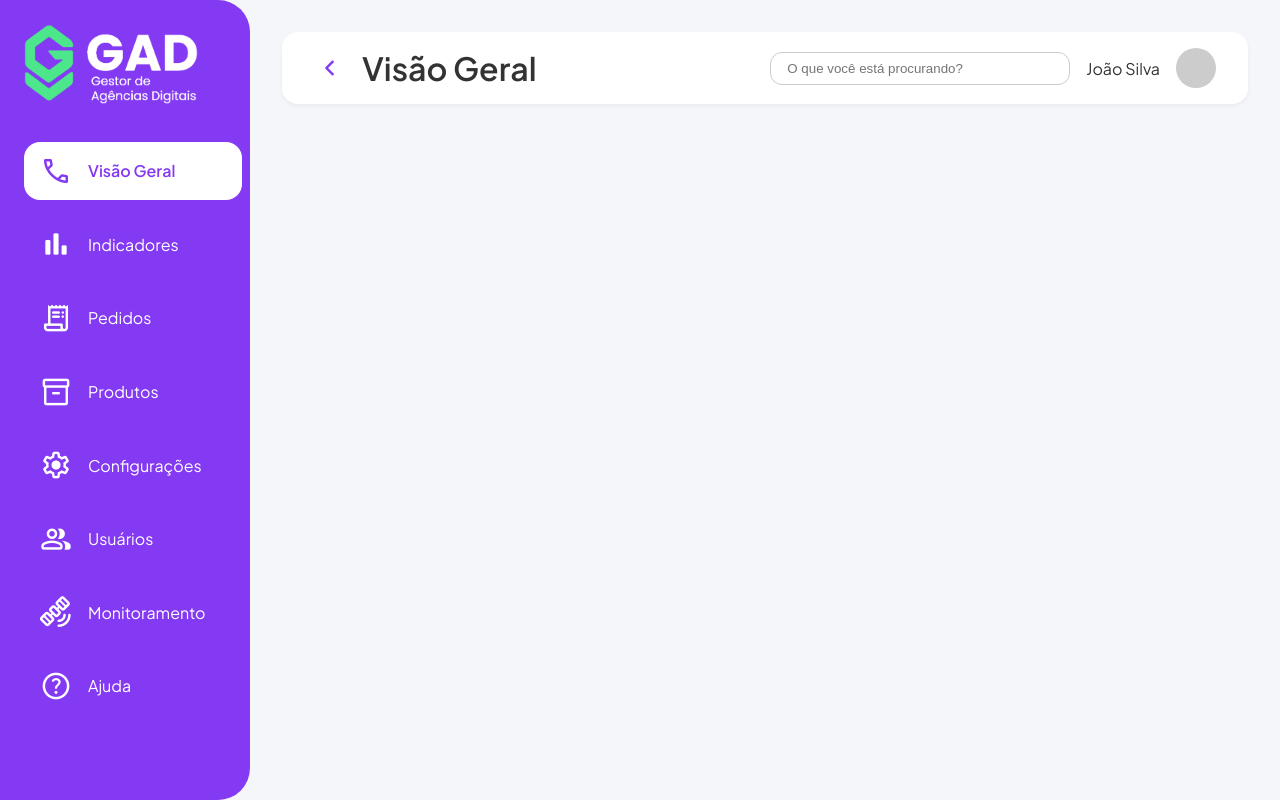
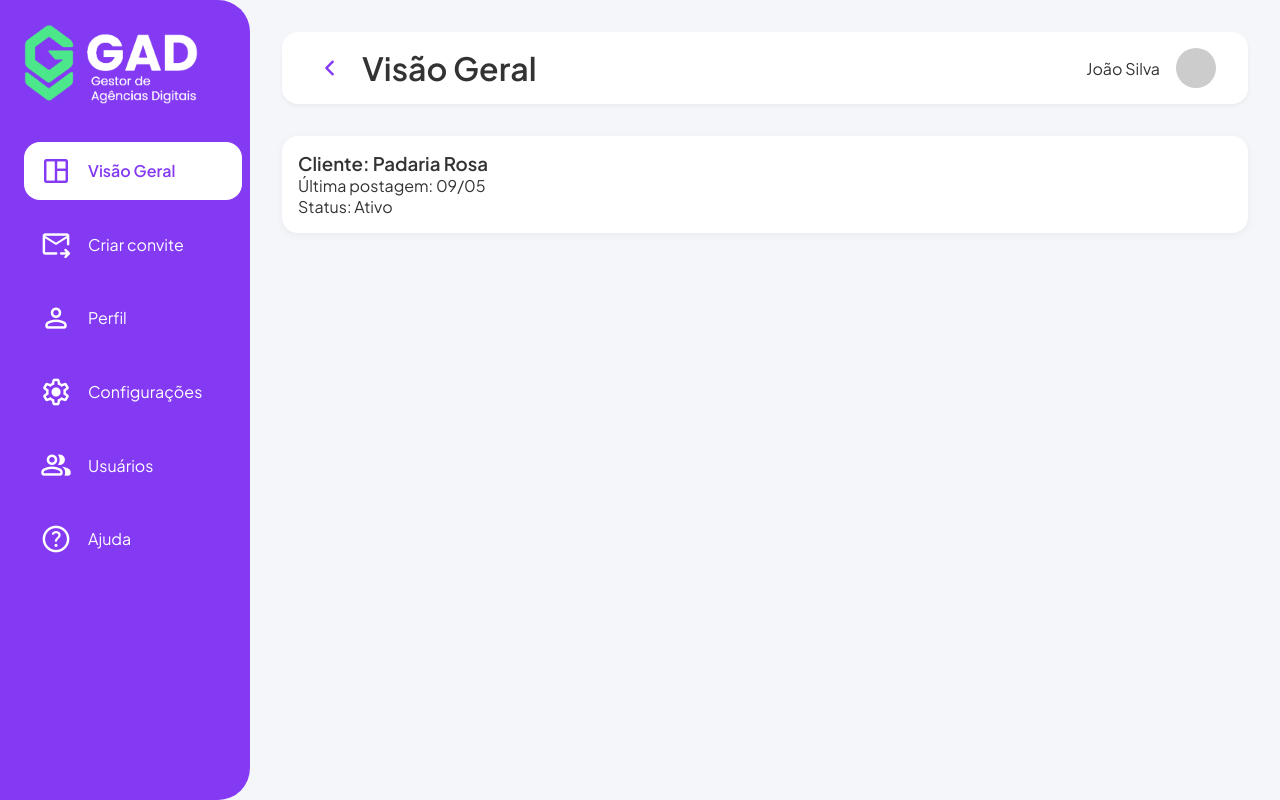
Before and after one commit to eriksantz/Projeto_Integrador, a PHP site: page /painel.html in a window 1280 px wide. Run offline with PHP 8.4, Linux system fonts and the light colour scheme.

Commit message:
Add files via upload

```diff
--- a/_PROJETO INTEGRADOR/cadastro.html
+++ b/_PROJETO INTEGRADOR/cadastro.html
@@ -224,8 +224,8 @@
         <input type="password" name="senha" placeholder="Digite sua senha" required>
 
         <div id="campos_gestor">
-          <label for="empresa">Nome da empresa</label>
-          <input type="text" name="empresa" placeholder="Digite o nome da empresa">
+          <label for="empresa">CNPJ</label>
+          <input type="text" name="empresa" placeholder="Digite seu CNPJ">
         </div>
 
         <button type="submit">Criar conta</button>
--- a/_PROJETO INTEGRADOR/painel.html
+++ b/_PROJETO INTEGRADOR/painel.html
@@ -155,6 +155,30 @@
             z-index: 10;
             color: #843af3;
         }
+
+        .menu-item .text {
+            letter-spacing: 0.001em;
+        }
+
+        .clientes-grid {
+    display: grid;
+    grid-template-columns: repeat(auto-fit, minmax(250px, 1fr));
+    gap: 1rem;
+}
+
+.cliente-card {
+    background: white;
+    padding: 1rem;
+    border-radius: 1rem;
+    box-shadow: 0 2px 8px rgba(0,0,0,0.05);
+    cursor: pointer;
+    transition: transform 0.2s;
+}
+
+.cliente-card:hover {
+    transform: scale(1.02);
+}
+
     </style>
 </head>
 
@@ -165,20 +189,16 @@
                 <img src="imagens/logo_GAD_PAINEL.png" alt="Logo" style="width: 80%; height: auto;" />
             </div>
             <nav class="menu">
-                <a href="#" class="menu-item active"><span class="material-symbols-rounded">phone</span><span
+                <a href="#" class="menu-item active"><span class="material-symbols-rounded">space_dashboard</span><span
                         class="text">Visão Geral</span></a>
-                <a href="#" class="menu-item"><span class="material-symbols-rounded">bar_chart</span><span
-                        class="text">Indicadores</span></a>
-                <a href="#" class="menu-item"><span class="material-symbols-rounded">receipt_long</span><span
-                        class="text">Pedidos</span></a>
-                <a href="#" class="menu-item"><span class="material-symbols-rounded">inventory_2</span><span
-                        class="text">Produtos</span></a>
+                <a href="#" class="menu-item"><span class="material-symbols-rounded">forward_to_inbox</span><span
+                        class="text">Criar convite</span></a>
+                <a href="#" class="menu-item"><span class="material-symbols-rounded">Person</span><span
+                        class="text">Perfil</span></a>
                 <a href="#" class="menu-item"><span class="material-symbols-rounded">settings</span><span
                         class="text">Configurações</span></a>
                 <a href="#" class="menu-item"><span class="material-symbols-rounded">group</span><span
                         class="text">Usuários</span></a>
-                <a href="#" class="menu-item"><span class="material-symbols-rounded">satellite_alt</span><span
-                        class="text">Monitoramento</span></a>
                 <a href="#" class="menu-item"><span class="material-symbols-rounded">help</span><span
                         class="text">Ajuda</span></a>
             </nav>
@@ -190,14 +210,25 @@
                     <span class="material-symbols-rounded" id="iconToggle">chevron_left</span>
                 </button>
                 <h1>Visão Geral</h1>
-                <input type="text" placeholder="O que você está procurando?" />
                 <div class="user-info">
                     <span>João Silva</span>
                     <div class="avatar"></div>
                 </div>
             </header>
             <section class="content"></section>
+
+            <section class="clientes-grid">
+
+                <div class="cliente-card" onclick="abrirPostagem(clienteId)">
+                    <h3>Cliente: Padaria Rosa</h3>
+                    <p>Última postagem: 09/05</p>
+                    <p>Status: Ativo</p>
+                </div>
+
+            </section>
         </main>
+
+
     </div>
 
     <script>
```
Also changed, not shown: _PROJETO INTEGRADOR/cadastro.php (+17 -25 lines), _PROJETO INTEGRADOR/conexao.php (added, +13 -0 lines), _PROJETO INTEGRADOR/login.php (added, +25 -0 lines), _PROJETO INTEGRADOR/sql/cadastro_login.sql (added, +14 -0 lines), 1 other file.
